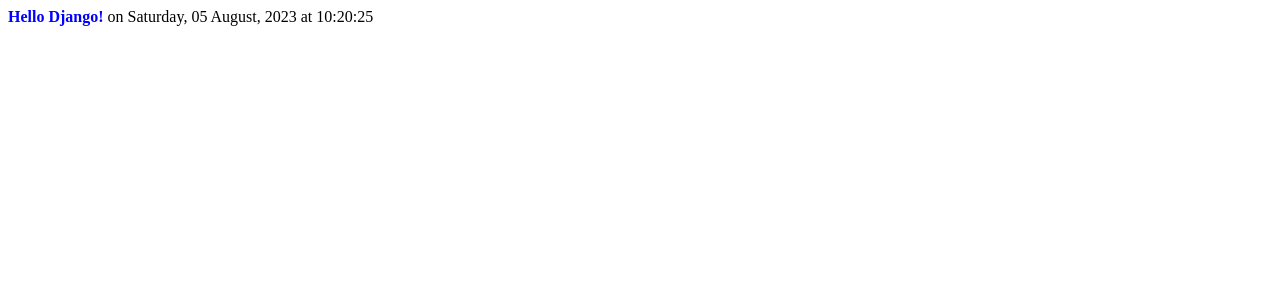
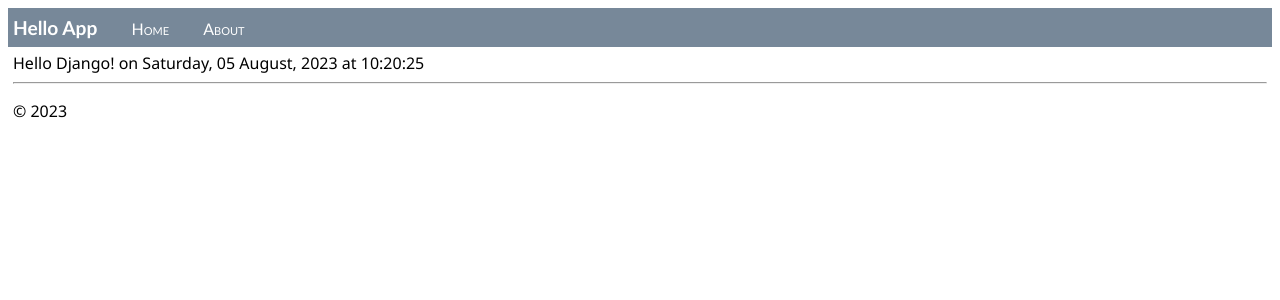
Before and after one commit to RKPal1982/DjangoWebProject, a Django app: page / in a window 1280 px wide. Shown: the top 300 px of the page. Run offline with Django 3.2, Linux system fonts and the light colour scheme.

Commit message:
Demo 5 (layout, navifation, child pages)

```diff
--- a/DjangoWebProject/DjangoWebProject/urls.py
+++ b/DjangoWebProject/DjangoWebProject/urls.py
@@ -4,5 +4,8 @@
 # Django processes URL patterns in the order they appear in the array
 urlpatterns = [
     re_path(r'^$', HelloDjangoApp.views.index, name='index'),
-    re_path(r'^home$', HelloDjangoApp.views.index, name='home')
+    re_path(r'^home$', HelloDjangoApp.views.index, name='home'),
+
+    #####-----------For Demo 5--------------------------####
+    re_path(r'^about$', HelloDjangoApp.views.about, name='about'),
 ]
--- a/DjangoWebProject/HelloDjangoApp/static/site.css
+++ b/DjangoWebProject/HelloDjangoApp/static/site.css
@@ -1,4 +1,27 @@
-.message {
+.navbar {
+    background-color: lightslategray;
+    font-size: 1em;
+    font-family: 'Trebuchet MS', 'Lucida Sans Unicode', 'Lucida Grande', 'Lucida Sans', Arial, sans-serif;
+    color: white;
+    padding: 8px 5px 8px 5px;
+}
+
+    .navbar a {
+        text-decoration: none;
+        color: inherit;
+    }
+
+.navbar-brand {
+    font-size: 1.2em;
     font-weight: 600;
-    color: blue;
 }
+
+.navbar-item {
+    font-variant: small-caps;
+    margin-left: 30px;
+}
+
+.body-content {
+    padding: 5px;
+    font-family: 'Segoe UI', Tahoma, Geneva, Verdana, sans-serif;
+}
--- /dev/null
+++ b/DjangoWebProject/HelloDjangoApp/templates/HelloDjangoApp/about.html
@@ -0,0 +1,3 @@
+{% block content %}
+{{ content }}
+{% endblock %}
--- a/DjangoWebProject/HelloDjangoApp/templates/HelloDjangoApp/index.html
+++ b/DjangoWebProject/HelloDjangoApp/templates/HelloDjangoApp/index.html
@@ -1,24 +1,4 @@
-<!--<html>
-<head>
-    <title>{{ title }}</title>
-</head>
-<body>
-    <h1>Welcome to PYTHON APP</h1>
-    <strong>{{ message }}</strong>{{ content }}
-</body>
-</html>-->
-<!--#####-----------For Demo 4--------------------------####-->
-
-<html>
-<head>
-    <title>{{ title }}</title>
-
-    <!--<link rel="stylesheet" type="text/css" href="../../static/site.css" />-->
-    <!----------------------------OR-------------------------------------------->
-    {% load static %} <!-- Instruct Django to load static files -->
-    <link rel="stylesheet" type="text/css" href="{% static 'site.css' %}" />
-</head>
-<body>
-    <span class="message">{{ message }}</span>{{ content }}
-</body>
-</html>
+{% extends "HelloDjangoApp/layout.html" %}
+{% block content %}
+<span class="message">{{ message }}</span>{{ content }}
+{% endblock %}
--- /dev/null
+++ b/DjangoWebProject/HelloDjangoApp/templates/HelloDjangoApp/layout.html
@@ -0,0 +1,25 @@
+<!DOCTYPE html>
+<html>
+<head>
+    <meta charset="utf-8" />
+    <title>{{ title }}</title>
+    {% load static %}
+    <link rel="stylesheet" type="text/css" href="{% static 'site.css' %}" />
+</head>
+
+<body>
+    <div class="navbar">
+        <a href="/" class="navbar-brand">Hello App</a>
+        <a href="{% url 'home' %}" class="navbar-item">Home</a>
+        <a href="{% url 'about' %}" class="navbar-item">About</a>
+    </div>
+
+    <div class="body-content">
+        {% block content %}{% endblock %}
+        <hr />
+        <footer>
+            <p>&copy; 2023</p>
+        </footer>
+    </div>
+</body>
+</html>
--- a/DjangoWebProject/HelloDjangoApp/views.py
+++ b/DjangoWebProject/HelloDjangoApp/views.py
@@ -28,7 +28,7 @@
 
 
 
-#####-----------For Demo 3--------------------------####
+#####-----------For Demo 3 and 4--------------------------####
 from django.shortcuts import render   # Added for this step
 from datetime import datetime
 
@@ -47,5 +47,21 @@
     )
 
 
-#####-----------For Demo 3--------------------------####
+#####-----------For Demo 3 and 4--------------------------####
+##############################################################
+
+
+
+#####-----------For Demo 5--------------------------####
+def about(request):
+    return render(
+        request,
+        "HelloDjangoApp/about.html",
+        {
+            'title' : "About HelloDjangoApp",
+            'content' : "About Us Page."
+        }
+    )
+
+#####-----------For Demo 5--------------------------####
 ########################################################
```
Also changed, not shown: 1 other file.
